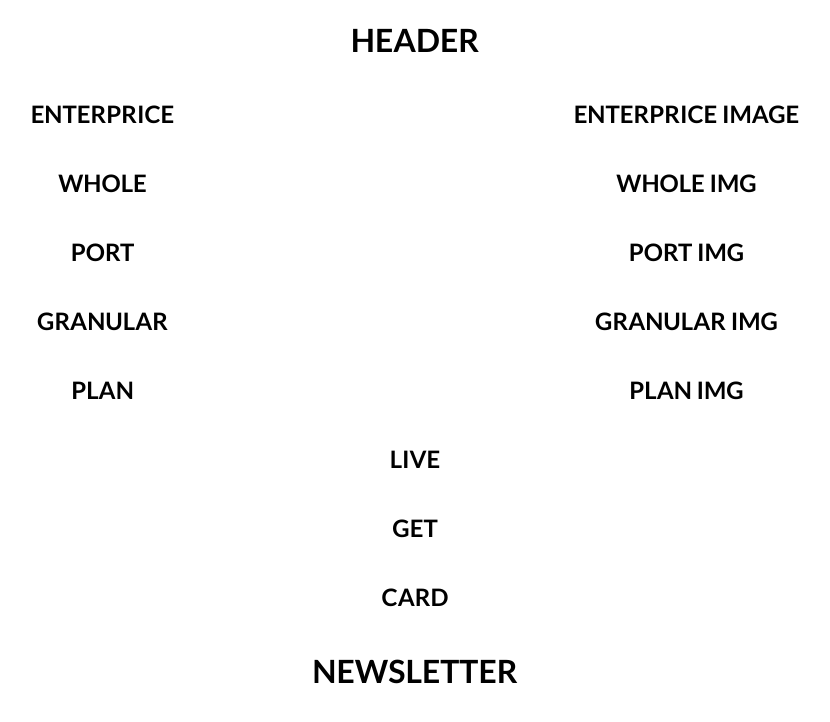
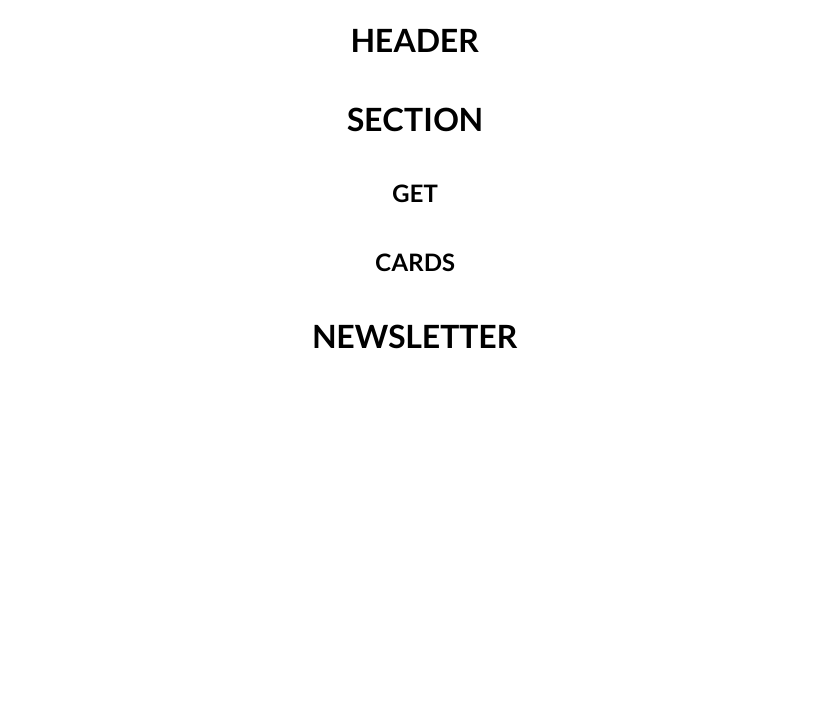
Before and after one commit to saulwolfdev/react-typescript-sass-app, a React (Create React App) app: page / in a window 1280 px wide. Shown: the top 722 px of the page, without its empty margins (225-1055 px from the left). Built offline with nearby package versions, Linux system fonts and the light colour scheme.

Commit message:
refactorizacion home, componente section

```diff
--- a/src/Components/List/List.module.scss
+++ b/src/Components/List/List.module.scss
@@ -30,6 +30,3 @@ $color:red;
     background-color:blue;
     }
 }
-h1{
-	// font-family:$font-family;
-}
--- a/src/Components/Main/Main.module.scss
+++ b/src/Components/Main/Main.module.scss
@@ -1,6 +1,6 @@
 @import "../../scss/Index.module.scss";
 
-.Container {
+.Main {
 	max-width: $max-width;
 	padding-left: 1rem;
 	padding-right: 1rem;
@@ -16,152 +16,52 @@
 		align-items: stretch;
 		grid-template-areas:
 			"Header"
-			"Enter"
-			"EnterImage"
-			"Whole"
-			"WholeImage"
-			"Portfolio"
-			"PortfolioImage"
-			"Granular"
-			"GranularImage"
-			"Plan"
-			"PlanImage"
-			"Live"
-			"Get"
-			"Card"
+			"Sections"
+			"GetMore"
+			"Cards"
 			"Newsletter";
 
 		@include media-queries(extra-small) {
 			grid-template-areas:
 				"Header"
-				"Enter"
-				"EnterImage"
-				"Whole"
-				"WholeImage"
-				"Portfolio"
-				"PortfolioImage"
-				"Granular"
-				"GranularImage"
-				"Plan"
-				"PlanImage"
-				"Live"
-				"Get"
-				"Card"
+				"Sections"
+				"GetMore"
+				"Cards"
 				"Newsletter";
 		}
 
 		@include media-queries(small) {
 			grid-template-areas:
-				"Header Header"
-				"Enter EnterImage"
-				"Whole WholeImage"
-				"Portfolio PortfolioImage"
-				"Granular GranularImage"
-				"Plan PlanImage"
-				"Live Live"
-				"Get Get"
-				"Card Card"
-				"Newsletter Newsletter";
+			"Header Header"
+			"Sections Sections"
+			"GetMore GetMore"
+			"Cards Cards"
+			"Newsletter Newsletter";
 		}
-
 		&_Header {
 			grid-area: Header;
 			width: 100%;
 			padding: 20px;
 			text-align: center;
 		}
-
-		&_Enter {
+		&_Sections {
+			grid-area: Sections;
 			width: 100%;
 			padding: 20px;
 			text-align: center;
-			grid-area: Enter;
 		}
-
-		&_Enter_Image {
+		&_GetMore {
+			grid-area: GetMore;
 			width: 100%;
 			padding: 20px;
 			text-align: center;
-			grid-area: EnterImage;
 		}
-
-		&_Whole {
+		&_Cards {
+			grid-area: Cards;
 			width: 100%;
 			padding: 20px;
 			text-align: center;
-			grid-area: Whole;
 		}
-
-		&_Whole_Image {
-			width: 100%;
-			padding: 20px;
-			text-align: center;
-			grid-area: WholeImage;
-		}
-
-		&_Portfolio {
-			width: 100%;
-			padding: 20px;
-			text-align: center;
-			grid-area: Portfolio;
-		}
-
-		&_Portfolio_Image {
-			width: 100%;
-			padding: 20px;
-			text-align: center;
-			grid-area: PortfolioImage;
-		}
-
-		&_Granular {
-			width: 100%;
-			padding: 20px;
-			text-align: center;
-			grid-area: Granular;
-		}
-
-		&_Granular_Image {
-			width: 100%;
-			padding: 20px;
-			text-align: center;
-			grid-area: GranularImage;
-		}
-
-		&_Plan {
-			width: 100%;
-			padding: 20px;
-			text-align: center;
-			grid-area: Plan;
-		}
-
-		&_Plan_Image {
-			width: 100%;
-			padding: 20px;
-			text-align: center;
-			grid-area: PlanImage;
-		}
-
-		&_Live {
-			width: 100%;
-			padding: 20px;
-			text-align: center;
-			grid-area: Live;
-		}
-
-		&_Get {
-			width: 100%;
-			padding: 20px;
-			text-align: center;
-			grid-area: Get;
-		}
-
-		&_Card {
-			width: 100%;
-			padding: 20px;
-			text-align: center;
-			grid-area: Card;
-		}
-
 		&_Newsletter {
 			width: 100%;
 			padding: 20px;
--- a/src/Components/Main/Main.tsx
+++ b/src/Components/Main/Main.tsx
@@ -2,54 +2,53 @@
 import * as React from "react";
 import { Fragment } from "react";
 import { Mocks } from "../../Mocks";
-import { IItemsTaskNames } from "../../Entidades/IItemsTaskNames";
-import List from "../List/List";
 import styles from "./Main.module.scss";
+import SectionItems from "../Section/SectionItems";
+import {IItemsTextSection} from "../../Entidades";
+
 export interface MainProps {
 
 }
 
 export interface MainState {
-	itemsCards: Array<IItemsTaskNames>
+	itemsSections:Array<IItemsTextSection>;
 }
 
 class Main extends React.Component<MainProps, MainState> {
 	public constructor(props: MainProps) {
 		super(props);
 		this.state = {
-			itemsCards: [],
+			itemsSections: [],
 		};
 	}
 
 	public componentDidMount() {
-		const itemCard = new Mocks();
-		let itemsCards = itemCard.GetItemsTaskNames();
+		const items = new Mocks();
+		let itemsSections=items.GetItemsTextSection();
 		this.setState({
-			itemsCards,
+			itemsSections,
 		});
 	}
 
 	public render() {
 		return (
 			<Fragment>
-				{/* <List itemsCards={this.state.itemsCards}/> */}
-				<div className={styles.Container}>
-					<div className={styles.Container_Content}>
-						<header className={styles.Container_Content_Header}><h1>HEADER</h1></header>
-						<section className={styles.Container_Content_Enter}><h1>ENTERPRICE</h1></section>
-						<section className={styles.Container_Content_Enter_Image}><h1>ENTERPRICE IMAGE</h1></section>
-						<section className={styles.Container_Content_Whole}><h1>WHOLE</h1></section>
-						<section className={styles.Container_Content_Whole_Image}><h1>WHOLE IMG</h1></section>
-						<section className={styles.Container_Content_Portfolio}><h1>PORT </h1></section>
-						<section className={styles.Container_Content_Portfolio_Image}><h1>PORT IMG</h1></section>
-						<section className={styles.Container_Content_Granular}><h1>GRANULAR</h1></section>
-						<section className={styles.Container_Content_Granular_Image}><h1>GRANULAR IMG</h1></section>
-						<section className={styles.Container_Content_Plan}><h1>PLAN</h1></section>
-						<section className={styles.Container_Content_Plan_Image}><h1>PLAN IMG</h1></section>
-						<section className={styles.Container_Content_Live}><h1>LIVE</h1></section>
-						<section className={styles.Container_Content_Get}><h1>GET</h1></section>
-						<section className={styles.Container_Content_Card}><h1>CARD</h1></section>
-						<footer className={styles.Container_Content_Newsletter}><h1>NEWSLETTER</h1></footer>
+				<div className={styles.Main}>
+					<div className={styles.Main_Content}>
+						<header className={styles.Main_Content_Header}>
+							<h1>HEADER</h1>
+						</header>
+						<main className={styles.Main_Content_Sections}>
+							<h1>SECTION</h1>
+							{/* <SectionItems itemsSections={this.state.itemsSections}/> */}
+						</main>
+						<section className={styles.Main_Content_GetMore}>
+								<h1>GET</h1>
+						</section>
+						<section className={styles.Main_Content_Cards}>
+							<h1>CARDS</h1>
+						</section>
+						<footer className={styles.Main_Content_Newsletter}><h1>NEWSLETTER</h1></footer>
 					</div>
 				</div>
 
--- /dev/null
+++ b/src/Components/Section/SectionItems.tsx
@@ -0,0 +1,28 @@
+import * as React from "react";
+import {Fragment} from "react";
+import { IItemsTextSection } from "../../Entidades";
+import ItemSection from "../ItemSection/ItemSection";
+export interface SectionItemsProps {
+	itemsSections:Array<IItemsTextSection>;
+}
+
+export interface SectionItemsState {
+
+}
+
+class SectionItems extends React.Component<SectionItemsProps, SectionItemsState> {
+	constructor(props: SectionItemsProps) {
+		super(props);
+		this.state = { };
+	}
+
+	render() {
+		return (
+			<Fragment>
+					{this.props.itemsSections.map((item, i)=><ItemSection key={i} itemSection={item}/>)}
+			</Fragment>
+		);
+	}
+}
+
+export default SectionItems;
--- /dev/null
+++ b/src/Entidades/index.ts
@@ -0,0 +1,2 @@
+export * from './IItemsTaskNames';
+export * from './IItemsTextSection';
--- a/src/Mocks/Mocks.ts
+++ b/src/Mocks/Mocks.ts
@@ -1,4 +1,4 @@
-import { IItemsTaskNames } from "../Entidades/IItemsTaskNames";
+import {IItemsTaskNames,IItemsTextSection} from "../Entidades";
 import { v4 as uuidv4 } from 'uuid';
 
 class Mocks{
@@ -10,6 +10,19 @@ class Mocks{
 
 	];
 }
+	public GetItemsTextSection(): IItemsTextSection[] {
+	return [
+		{ id: uuidv4(),title:"1",description:"",img:"",iconSvg:["",""],iconDescription:"",textTip:""},
+		{ id: uuidv4(),title:"2",description:"",img:"",iconSvg:["",""],iconDescription:"",textTip:""},
+		{ id: uuidv4(),title:"3",description:"",img:"",iconSvg:["",""],iconDescription:"",textTip:""},
+		{ id: uuidv4(),title:"4",description:"",img:"",iconSvg:["",""],iconDescription:"",textTip:""},
+		{ id: uuidv4(),title:"5",description:"",img:"",iconSvg:["",""],iconDescription:"",textTip:""},
+		{ id: uuidv4(),title:"6",description:"",img:"",iconSvg:["",""],iconDescription:"",textTip:""},
+
+
+	];
+}
+
 }
 
 export default Mocks;
```
Also changed, not shown: src/Components/ItemSection/ItemSection.module.scss (added, +173 -0 lines), src/Components/ItemSection/ItemSection.tsx (added, +49 -0 lines), src/Entidades/IItemsTextSection.ts (added, +9 -0 lines), src/Components/Section/SectionsItems.module.scss (added).
